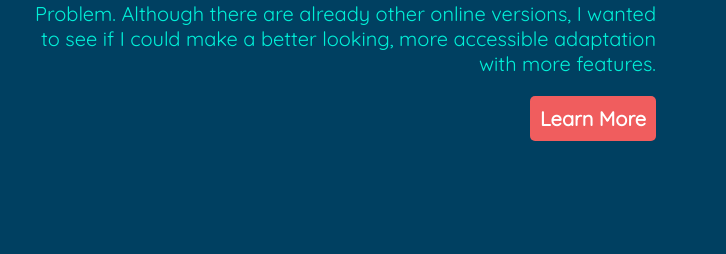
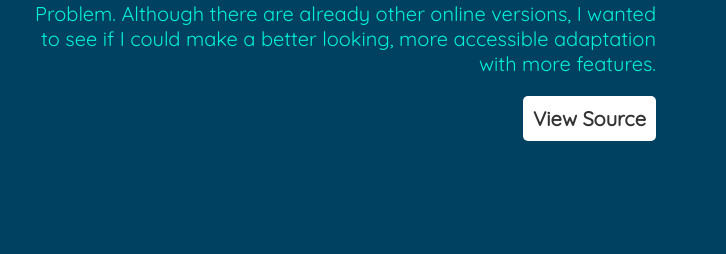
Before and after one commit to davidwillprice/portfolio-website, a Gatsby site: page / in a window 1280 px wide. Shown: the part 2367-2621 px from the top of the page, 554-1280 px from the left. Built offline with nearby package versions, Linux system fonts and the light colour scheme; Gatsby itself is replaced by a stand-in of ours; a web font is replaced by a local one.

Commit message:
Added white button for source links

```diff
--- a/src/components/button.js
+++ b/src/components/button.js
@@ -2,6 +2,14 @@ import React from "react"
 import LogoShowcaseStyles from "../styles/component/button.module.scss"
 
 const Button = props => (
-  <button className={LogoShowcaseStyles.button}>{props.btnText}</button>
+  <button
+    className={`${LogoShowcaseStyles.button} ${
+      props.btnColor
+        ? LogoShowcaseStyles[props.btnColor]
+        : LogoShowcaseStyles.primary
+    }`}
+  >
+    {props.btnText}
+  </button>
 )
 export default Button
--- a/src/pages/index.js
+++ b/src/pages/index.js
@@ -128,7 +128,7 @@ export default function Index() {
             with more features.
           </p>
           <a href="https://github.com/davidwillprice/montyhall">
-            <Button btnText="Learn More" />
+            <Button btnText="View Source" btnColor="secondary" />
           </a>
         </SqBrushSplash>
       </div>
--- a/src/styles/component/button.module.scss
+++ b/src/styles/component/button.module.scss
@@ -1,10 +1,8 @@
 @import "../sass-variables.scss";
 
 .button {
-  background-color: $highlight-colour;
   border: none;
   border-radius: 5px;
-  color: $secondary-color;
   cursor: pointer;
   font-family: "quicksand", Arial;
   font-size: 1rem;
@@ -17,3 +15,11 @@
   opacity: 0.5;
   transform: translateY(-2px);
 }
+.button.primary {
+  color: $secondary-color;
+  background-color: $highlight-colour;
+}
+.button.secondary {
+  color: $footer-links-background-color;
+  background-color: $secondary-color;
+}
```
